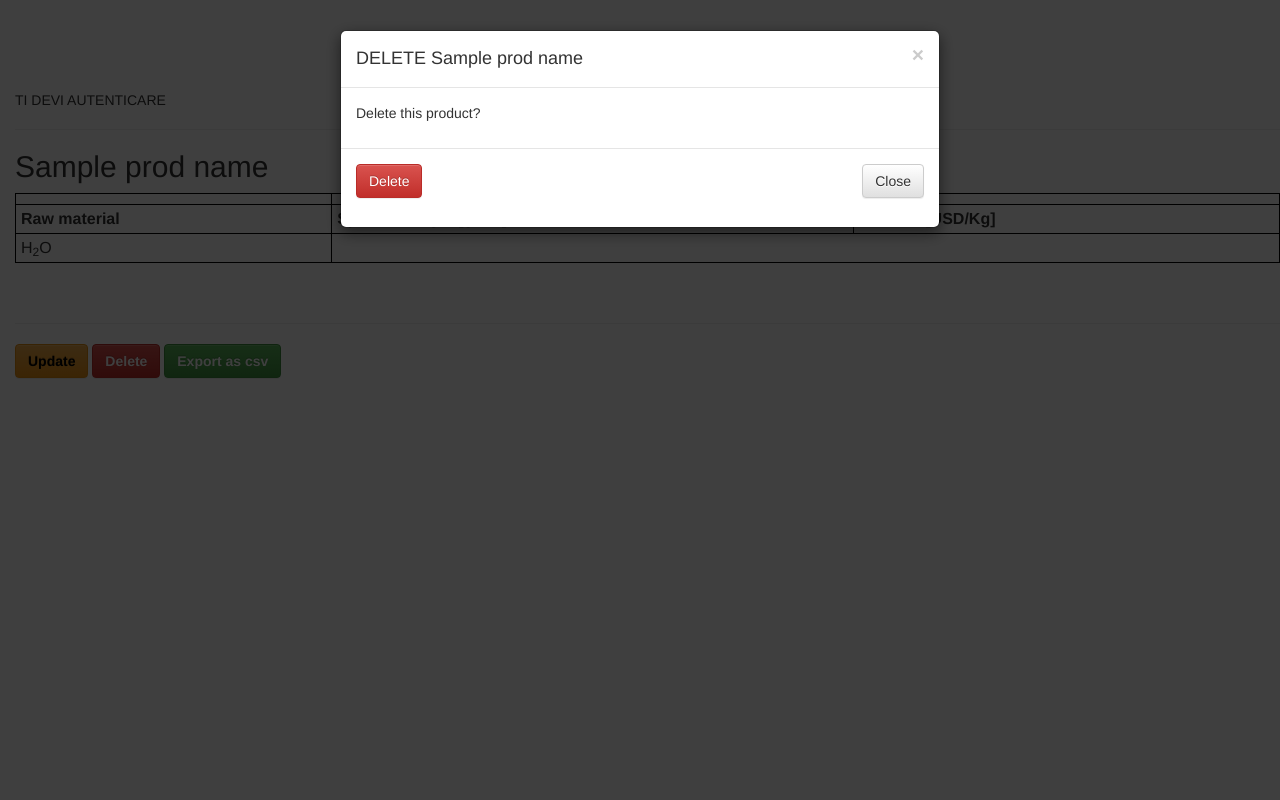
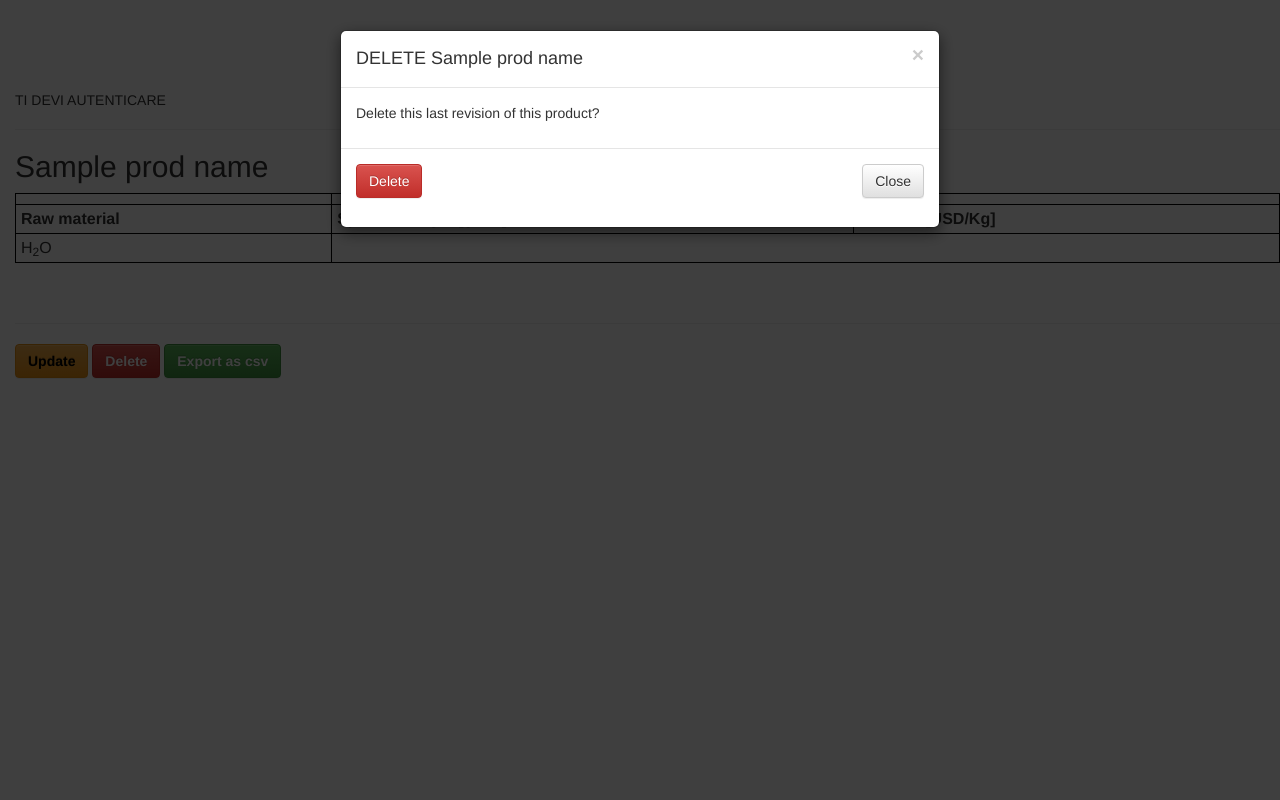
Before and after one commit to FrancescoGalasso/alfamaster, a Django app: template file_master_online/product/templates/product/product_detail.html in a window 1280 px wide, after a click on "Delete". Run offline with Django 3.2, Linux system fonts and the light colour scheme; the template is opened without the code that fills it: most values are stand-ins (such as "Sample title", 1, 10 or a date in 2020); some libraries are stand-ins or nearby versions.

Commit message:
[style] - some clean up

```diff
--- a/file_master_online/product/templates/product/product_detail.html
+++ b/file_master_online/product/templates/product/product_detail.html
@@ -14,8 +14,6 @@
   var pk = '{{prod_pk}}'
   var rev = '{{prod_rev}}'
   var bases_num = 0
-  // console.log(pk)
-  // console.log(rev)
   var revv = String(rev)
   var currency = '{{prod_currency}}'
 </script>
@@ -121,7 +119,7 @@
           <h4 class="modal-title">DELETE {{prod_name}}</h4>
         </div>
         <div class="modal-body">
-          <p>Delete this product?</p>
+          <p>Delete this last revision of this product?</p>
         </div>
         <div class="modal-footer">
             <form action="{% url 'product_delete' pk=prod_pk %}" method="post">
--- a/file_master_online/product/templates/product/product_new.html
+++ b/file_master_online/product/templates/product/product_new.html
@@ -20,7 +20,6 @@
 <div id="myGeneratedTable"></div>
 <script src="{% static 'js/grid.js' %}"></script>
 <br>
-<!-- <button id = "btn_calculate" type="button" class="btn btn-xs disabled" onclick=generateData()>Calculate</button> -->
 <button id = "btn_calculate" type="button" class="btn btn-xs" onclick=generateData()>Calculate</button>
 <br>
 <div id="tableFillCalculation"></div>
--- a/file_master_online/product/views.py
+++ b/file_master_online/product/views.py
@@ -84,7 +84,6 @@ def product_list(request):
 
 @login_required
 def product_new(request):
-    import pdb; pdb.set_trace()
     print(request.GET)
     print(request.POST)
     if request.method == "POST":
@@ -95,7 +94,6 @@ def product_new(request):
 
         if(my_product_rev):
             print("revision -> "+str(my_product_rev))
-            # print("my_product_currency -> "+str(my_product_currency).encode("utf-8"))
         elif (my_product_rev is None):
             my_product_rev = 0
 
```
Also changed, not shown: file_master_online/product/templates/product/product_update.html (+0 -19 lines).
